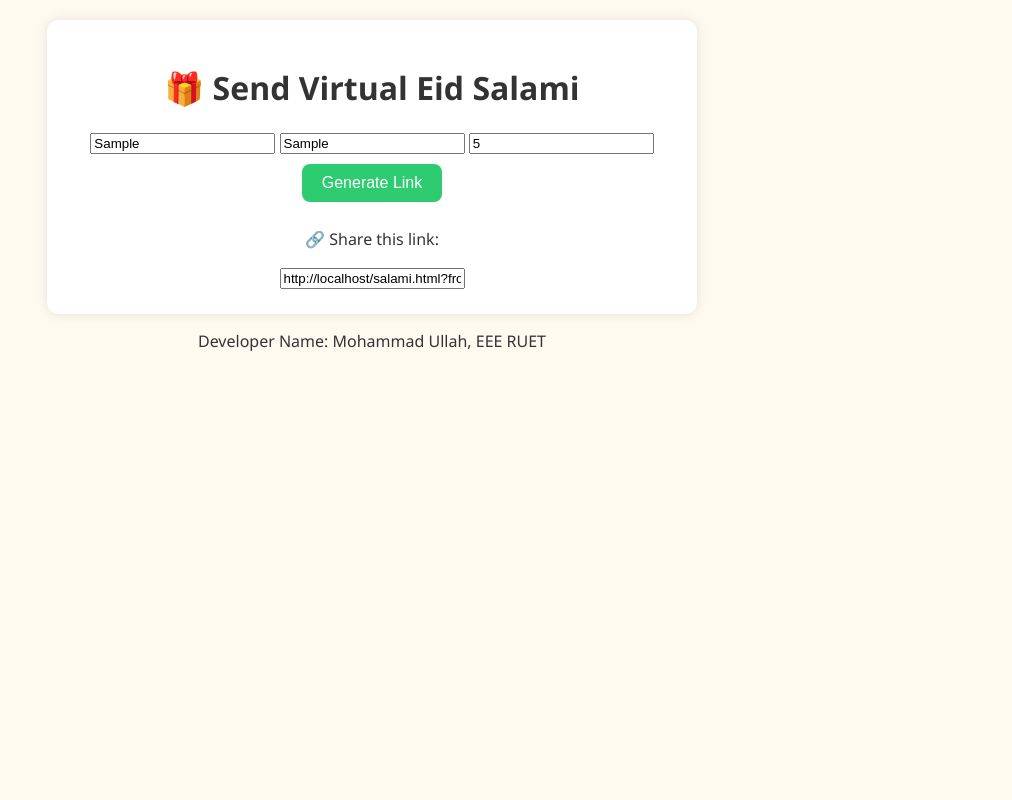
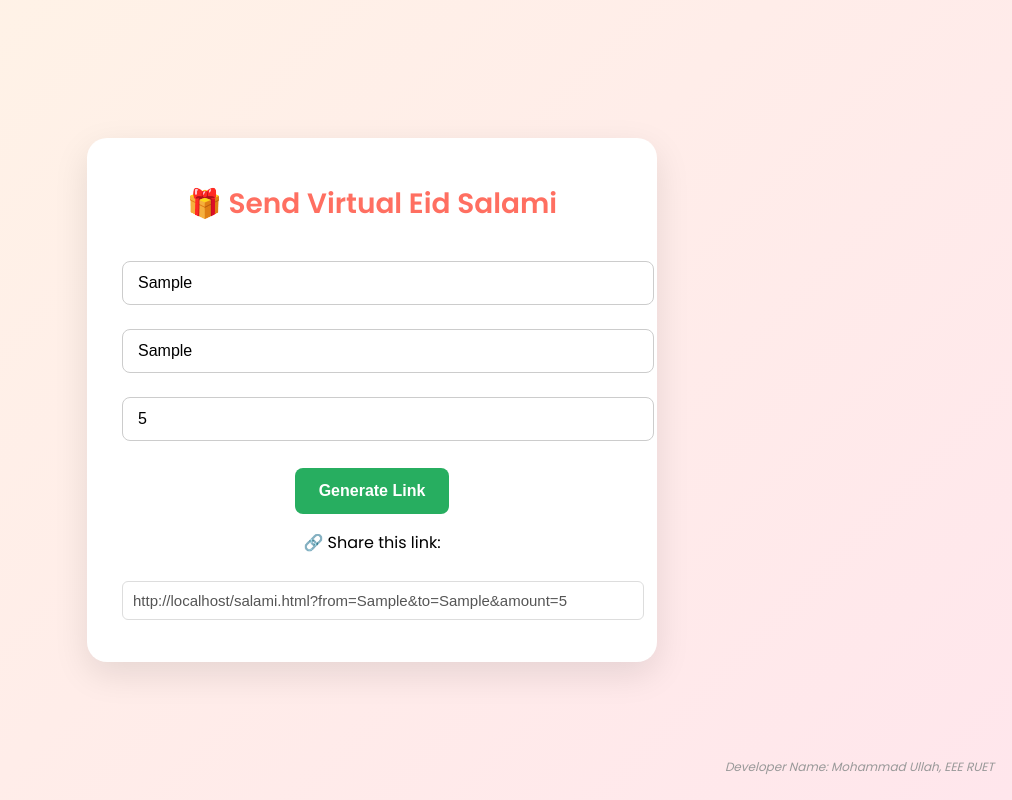
Before and after one commit to Smartcart-bit/EidSalami3, a plain HTML site: page index.html in a window 1280 px wide. Both pictures are taken after typing "Sample", "Sample", "5" into the empty fields and a click on the button "Generate Link". Shown: the whole page, without its empty margins (268-1280 px from the left). Drawn offline with Linux system fonts and the light colour scheme.

Commit message:
Update style.css

```diff
--- a/style.css
+++ b/style.css
@@ -1,128 +1,99 @@
-/* General body and layout */
+@import url('https://fonts.googleapis.com/css2?family=Poppins:wght@400;600&display=swap');
+
 body {
-  font-family: 'Segoe UI', sans-serif;
-  background: #fffaf0;
-  color: #333;
-  text-align: center;
-  padding: 20px;
+  font-family: 'Poppins', sans-serif;
+  background: linear-gradient(135deg, #fff4e6, #ffe6ec);
   margin: 0;
+  padding: 0;
+  display: flex;
+  justify-content: center;
+  align-items: center;
+  min-height: 100vh;
+  flex-direction: column;
+  animation: fadeIn 1.2s ease-in;
 }
 
-/* Container box */
-.container {
-  max-width: 600px;
-  margin: auto;
-  background: #ffffff;
-  border-radius: 12px;
-  box-shadow: 0 0 12px rgba(0, 0, 0, 0.1);
-  padding: 25px;
-  position: relative;
+@keyframes fadeIn {
+  from { opacity: 0; transform: translateY(30px); }
+  to { opacity: 1; transform: translateY(0); }
 }
 
-/* Title */
-.eid-title {
-  color: #e67e22;
-  font-size: 2em;
-  margin-bottom: 15px;
+.container {
+  background: #ffffff;
+  padding: 30px 35px;
+  border-radius: 20px;
+  box-shadow: 0 12px 35px rgba(0, 0, 0, 0.1);
+  width: 90%;
+  max-width: 500px;
+  text-align: center;
+  animation: popIn 0.8s ease;
 }
 
-/* Quote */
-.quote {
-  margin: 20px auto;
-  font-style: italic;
-  font-size: 1.1em;
-  color: #00695c;
-  max-width: 90%;
+@keyframes popIn {
+  0% { transform: scale(0.9); opacity: 0; }
+  100% { transform: scale(1); opacity: 1; }
 }
 
-/* Animation text */
-.animation {
-  font-size: 1.8em;
-  margin-top: 15px;
-  animation: float 1.5s ease-in-out infinite;
+h1 {
+  font-size: 28px;
+  margin-bottom: 20px;
+  color: #ff6f61;
+  animation: bounce 1.5s infinite alternate;
 }
 
-/* Floating animation */
-@keyframes float {
+@keyframes bounce {
   0% { transform: translateY(0); }
-  50% { transform: translateY(-10px); }
-  100% { transform: translateY(0); }
+  100% { transform: translateY(-5px); }
 }
 
-/* Button styles */
+input {
+  margin: 12px 0;
+  padding: 12px 15px;
+  width: 100%;
+  border: 1px solid #ccc;
+  border-radius: 8px;
+  font-size: 16px;
+}
+
 button {
-  padding: 10px 20px;
-  margin: 10px auto;
-  background: #2ecc71;
+  background: #27ae60;
   color: white;
+  padding: 14px 24px;
   border: none;
   border-radius: 8px;
+  font-weight: bold;
+  font-size: 16px;
+  margin-top: 15px;
   cursor: pointer;
-  font-size: 1em;
+  transition: background 0.3s ease;
+}
+button:hover {
+  background: #219150;
 }
 
-button:hover {
-  background: #27ae60;
+#link-section input {
+  margin-top: 10px;
+  font-size: 15px;
+  color: #555;
+  border: 1px solid #ddd;
+  padding: 10px;
+  border-radius: 6px;
+  width: 100%;
 }
 
-/* Share buttons */
-.share-buttons {
-  margin-top: 20px;
+.quote {
+  margin-top: 25px;
+  font-style: italic;
+  color: #555;
+  font-size: 16px;
+  animation: fadeIn 2s ease;
 }
 
-.share-buttons a {
-  display: inline-block;
-  margin: 6px;
-  padding: 10px 15px;
-  border-radius: 6px;
-  background: #3498db;
-  color: white;
-  text-decoration: none;
+.credit {
+  position: fixed;
+  bottom: 12px;
+  right: 18px;
+  font-size: 12px;
+  color: #999;
+  font-style: italic;
 }
-
-.share-buttons a:hover {
-  background: #2980b9;
-}
-
-/* Toggle send another */
-.send-toggle {
-  margin-top: 25px;
-  padding-top: 10px;
-  border-top: 1px solid #ccc;
-}
-
-/* Send form section */
-.share-box {
-  margin-top: 20px;
-  border-top: 1px solid #ddd;
-  padding-top: 15px;
-}
-
-.share-box input {
-  padding: 8px;
-  margin: 6px;
-  width: 80%;
-  max-width: 300px;
-  border-radius: 6px;
-  border: 1px solid #ccc;
-}
-
-.share-box button {
-  margin-top: 10px;
-}
-
-.generated-link {
-  margin-top: 10px;
-  word-break: break-word;
-  font-size: 0.9em;
-  color: #2980b9;
-}
-
-/* Builder credit */
-.builder {
-  position: fixed;
-  bottom: 8px;
-  right: 10px;
-  font-size: 12px;
-  color: #777;
-}
```
